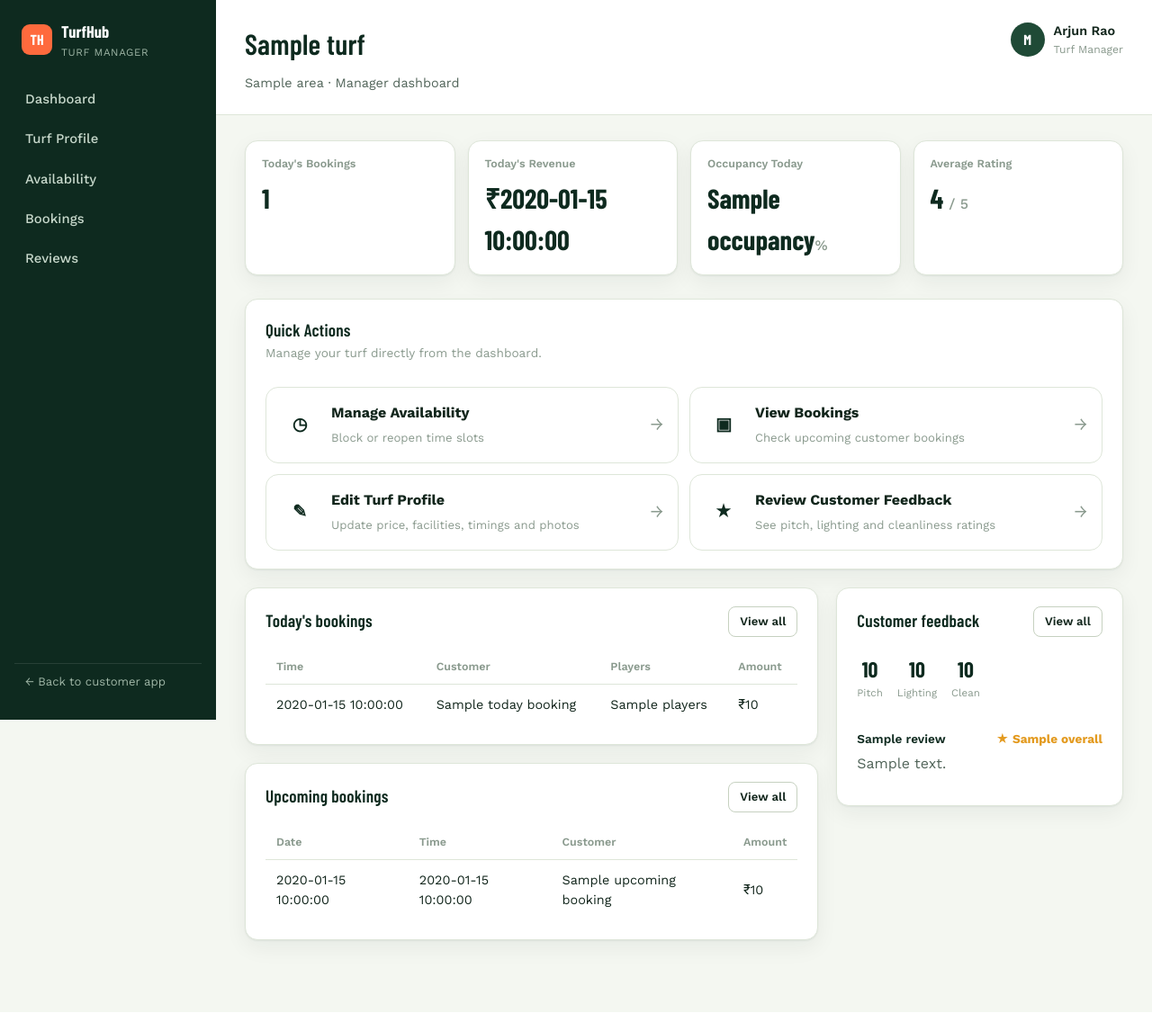
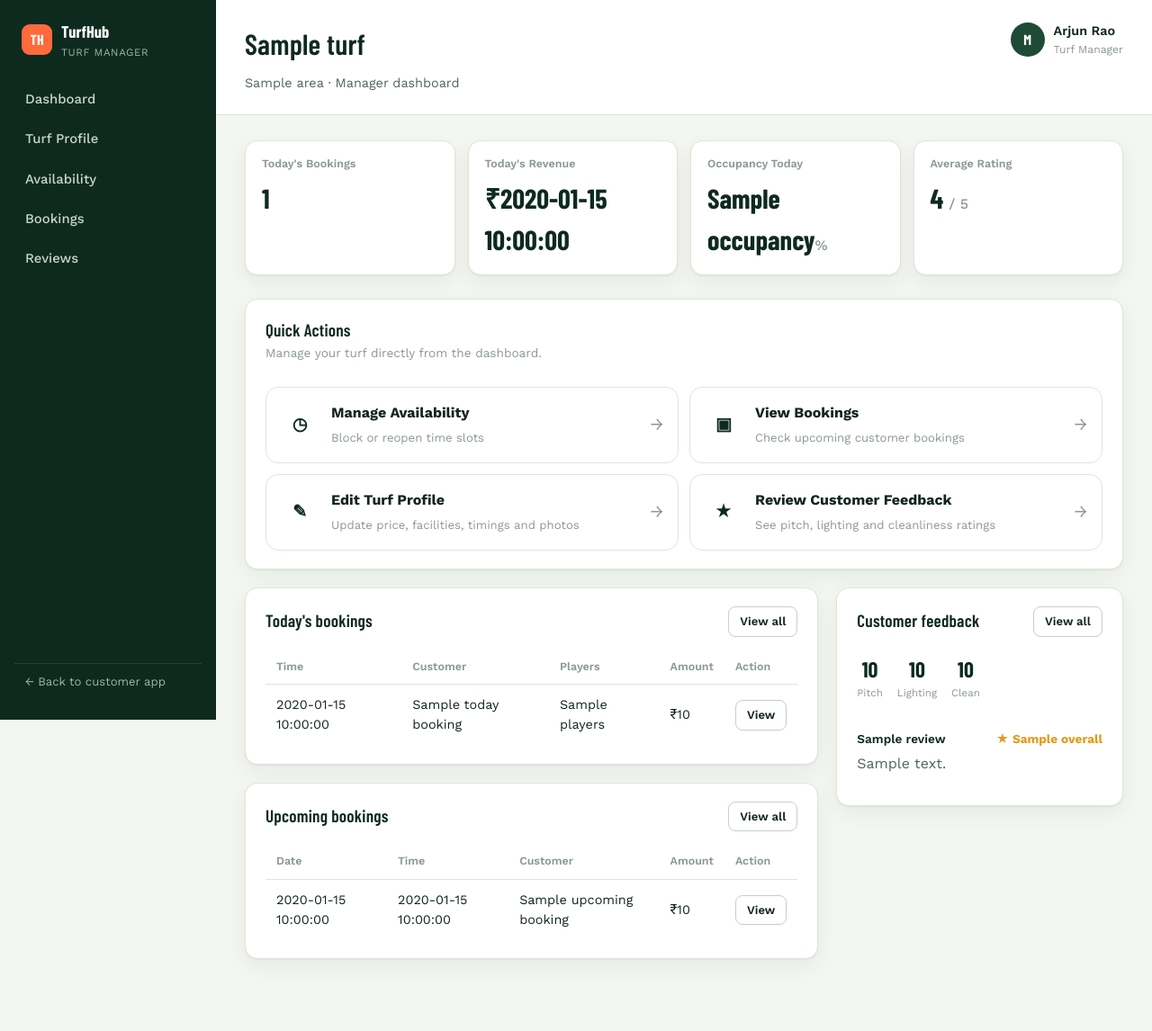
Before and after one commit to swapnendumukherjee7/turfhub, a Flask app: template templates/manager/dashboard.html in a window 1280 px wide. Shown: the whole page at 90% size. Before the commit the page ends 1125 px from the top, so only its background shows below. Run offline with Flask 3, Linux system fonts and the light colour scheme; the template is opened without the code that fills it: most values are stand-ins (such as "Sample title", 1, 10 or a date in 2020).

Commit message:
Add booking action buttons

```diff
--- a/templates/manager/dashboard.html
+++ b/templates/manager/dashboard.html
@@ -87,6 +87,7 @@
     <th>Customer</th>
     <th>Players</th>
     <th>Amount</th>
+    <th>Action</th>
   </tr>
 </thead>
           <tbody>
@@ -96,6 +97,9 @@
   <td>{{ b.customer_name }}</td>
   <td>{{ b.players }}</td>
   <td>₹{{ b.amount }}</td>
+  <td>
+    <a class="btn btn-outline btn-sm" href="{{ url_for('manager.bookings') }}">View</a>
+  </td>
 </tr>
             {% endfor %}
           </tbody>
@@ -121,6 +125,7 @@
     <th>Time</th>
     <th>Customer</th>
     <th>Amount</th>
+    <th>Action</th>
   </tr>
 </thead>
           <tbody>
@@ -130,6 +135,9 @@
   <td>{{ b.time_slot }}</td>
   <td>{{ b.customer_name }}</td>
   <td>₹{{ b.amount }}</td>
+  <td>
+    <a class="btn btn-outline btn-sm" href="{{ url_for('manager.bookings') }}">View</a>
+  </td>
 </tr>
             {% endfor %}
           </tbody>
```
Lines whose indentation alone changed are shown as unchanged.
